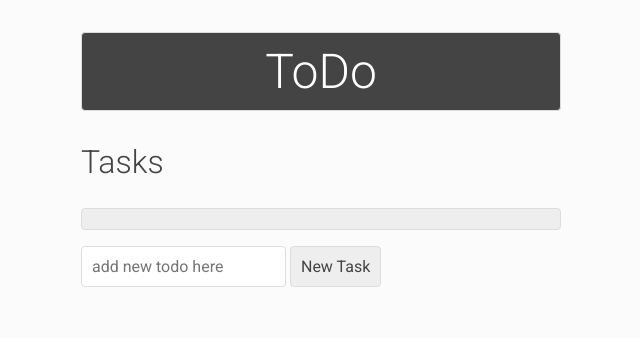
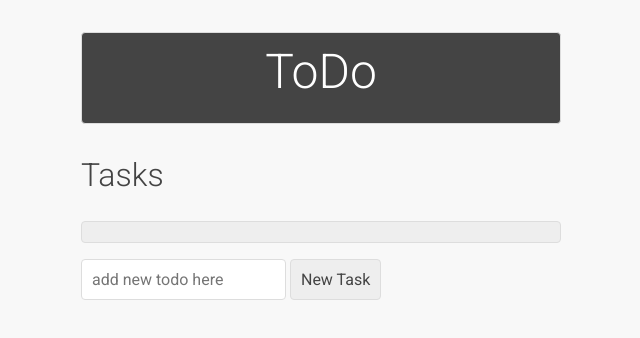
Before and after one commit to campoy/todo, a plain HTML site: page static/index.html in a window 1280 px wide. Shown: the whole page, without its empty margins (319-959 px from the left). Drawn offline with Linux system fonts and the light colour scheme; no server answers.

Commit message:
improved css

```diff
--- a/static/todo.css
+++ b/static/todo.css
@@ -3,7 +3,7 @@ body {
 	width: 80%;
 	max-width: 480px;
 	margin: 0 auto;
-	background: #fbfbfb;
+	background: #f8f8f8;
 }
 
 body, input, button {
@@ -16,6 +16,7 @@ h1 {
 	text-align: center;
 	font-size: 3em;
 	font-weight: 200;
+	height: 70px;
 }
 
 h2 {
```
